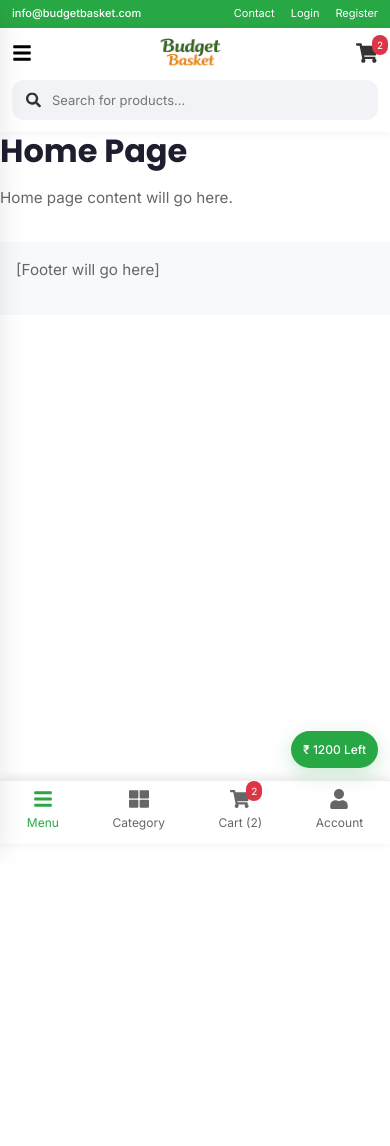
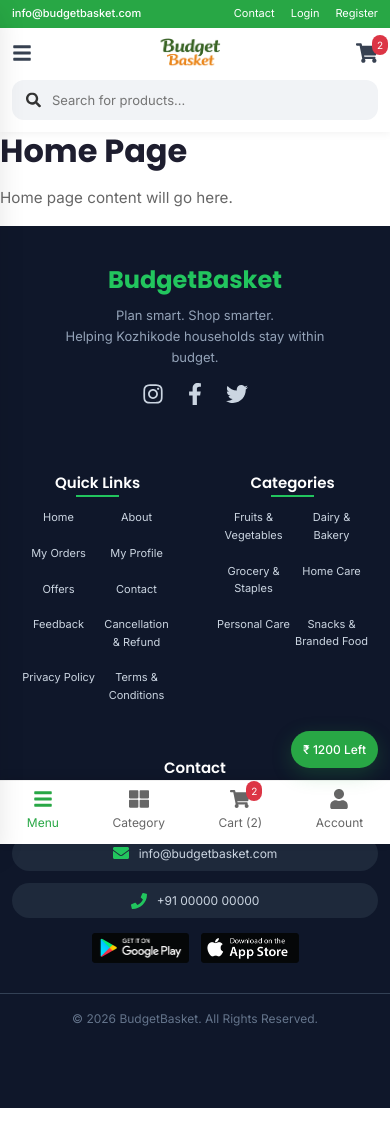
Before and after one commit to vyshnavs0003-sys/budgetbasket-pro-v2, a React (Vite) app: page / in a window 390 px wide. Shown: the top 1146 px of the page. Before the commit the page ends 844 px from the top, so only its background shows below. Built offline with nearby package versions, Linux system fonts and the light colour scheme.

Commit message:
feat: add footer component and update global styling (index.css)

```diff
--- /dev/null
+++ b/src/components/footer/Footer.css
@@ -0,0 +1,239 @@
+.footer-section {
+  background: var(--dark-900);
+  color: var(--text-inverse);
+  padding: 60px 0 20px;
+  font-size: 14px;
+}
+
+.footer-logo {
+  font-size: 22px;
+  font-weight: 700;
+  color: var(--accent-green);
+}
+
+.footer-tagline {
+  margin-top: 10px;
+  line-height: 1.6;
+  color: var(--text-soft);
+}
+
+.footer-title {
+  font-weight: 600;
+  margin-bottom: 15px;
+  color: var(--white);
+}
+
+.footer-links {
+  padding: 0;
+  margin: 0;
+}
+
+.footer-links li {
+  margin-bottom: 8px;
+}
+
+.footer-links a {
+  text-decoration: none;
+  color: var(--text-inverse);
+  display: inline-block;
+  transition: 0.3s ease;
+}
+
+.footer-links a:hover {
+  color: var(--accent-green);
+  transform: translateX(5px);
+}
+
+/* Social Icons */
+.social-icons {
+  display: flex;
+  align-items: center;
+  gap: 15px;
+  flex-wrap: wrap;
+}
+
+.social-icons a {
+  color: var(--text-inverse);
+  display: inline-flex;
+  align-items: center;
+  justify-content: center;
+  transition: 0.3s ease;
+}
+
+.social-icons a:hover {
+  color: var(--accent-green);
+  transform: scale(1.15);
+}
+
+.social-icons svg {
+  font-size: 18px;
+}
+
+/* Contact Section */
+.footer-contact p {
+  color: var(--text-inverse);
+  margin-bottom: 12px;
+  display: flex;
+  align-items: center;
+  gap: 10px;
+}
+
+.footer-contact svg {
+  color: var(--accent-green);
+  flex-shrink: 0;
+}
+
+/* Store Badges */
+.store-badges {
+  display: flex;
+  gap: 12px;
+  margin-top: 20px;
+  flex-wrap: wrap;
+}
+
+.store-badge {
+  height: 40px;
+  width: auto;
+  cursor: pointer;
+  transition: transform 0.2s ease;
+}
+
+.store-badge:hover {
+  transform: scale(1.05);
+}
+
+.footer-bottom {
+  margin-top: 40px;
+  padding-top: 20px;
+  border-top: 1px solid var(--dark-700);
+  color: var(--dark-500);
+}
+
+/* FOOTER MOBILE */
+@media screen and (max-width: 768px) {
+  .footer-section {
+    padding: 40px 0 80px;
+    text-align: center;
+  }
+
+  .footer-logo {
+    font-size: 24px;
+    margin-bottom: 10px;
+  }
+
+  .footer-tagline {
+    font-size: 13px;
+    max-width: 280px;
+    margin-left: auto;
+    margin-right: auto;
+  }
+
+  .social-icons {
+    justify-content: center;
+    gap: 20px;
+    margin: 20px 0;
+  }
+
+  .social-icons svg {
+    font-size: 22px;
+  }
+
+  .footer-title {
+    margin-top: 25px;
+    margin-bottom: 12px;
+    font-size: 16px;
+    position: relative;
+    display: inline-block;
+  }
+
+  .footer-title::after {
+    content: '';
+    position: absolute;
+    bottom: -5px;
+    left: 25%;
+    width: 50%;
+    height: 2px;
+    background: var(--accent-green);
+  }
+
+  .col-6.col-md-2 .footer-links,
+  .col-6.col-md-3 .footer-links {
+    display: grid;
+    grid-template-columns: repeat(2, 1fr);
+    gap: 12px 8px;
+    padding: 0 10px;
+  }
+
+  .col-6.col-md-2 .footer-links li,
+  .col-6.col-md-3 .footer-links li {
+    margin: 0;
+    width: 100%;
+    text-align: center;
+  }
+
+  .col-6.col-md-2 .footer-links a,
+  .col-6.col-md-3 .footer-links a {
+    padding: 5px 0;
+    font-size: 13px;
+    color: var(--text-inverse);
+  }
+
+  .col-6.col-md-2 .footer-links a:hover,
+  .col-6.col-md-3 .footer-links a:hover {
+    color: var(--accent-green);
+    transform: translateY(-2px);
+  }
+
+  .footer-contact p {
+    justify-content: center;
+    font-size: 13px;
+    margin-bottom: 12px;
+    background: var(--dark-800);
+    padding: 10px 14px;
+    border-radius: 30px;
+  }
+
+  .footer-contact svg {
+    font-size: 16px;
+  }
+
+  .store-badges {
+    justify-content: center;
+    margin-top: 15px;
+  }
+
+  .store-badge {
+    height: 35px;
+  }
+
+  .footer-bottom {
+    margin-top: 30px;
+    padding-top: 15px;
+    font-size: 12px;
+  }
+}
+
+@media screen and (max-width: 480px) {
+  .col-6.col-md-2 .footer-links a,
+  .col-6.col-md-3 .footer-links a {
+    font-size: 11px;
+  }
+
+  .col-6.col-md-2 .footer-links,
+  .col-6.col-md-3 .footer-links {
+    gap: 8px 5px;
+  }
+
+  .footer-title {
+    font-size: 15px;
+  }
+
+  .footer-contact p {
+    font-size: 12px;
+    padding: 8px 12px;
+  }
+
+  .store-badge {
+    height: 30px;
+  }
+}
--- /dev/null
+++ b/src/components/footer/Footer.jsx
@@ -0,0 +1,120 @@
+import React from "react";
+import { Link } from "react-router-dom";
+import {
+  FaInstagram,
+  FaFacebookF,
+  FaTwitter,
+  FaMapMarkerAlt,
+  FaEnvelope,
+  FaPhone,
+} from "react-icons/fa";
+import "./Footer.css";
+
+import googlePlayImg from "../../assets/images/googleplay.png";
+import appStoreImg from "../../assets/images/appstore.png";
+
+const Footer = () => {
+  const categories = [
+    "Fruits & Vegetables",
+    "Dairy & Bakery",
+    "Grocery & Staples",
+    "Home Care",
+    "Personal Care",
+    "Snacks & Branded Food",
+  ];
+
+  const slugify = (text) =>
+    text
+      .toLowerCase()
+      .replace(/&/g, "and")
+      .replace(/\s+/g, "-")
+      .replace(/[^a-z0-9-]/g, "");
+
+  return (
+    <footer className="footer-section">
+      <div className="container">
+        <div className="row gy-4">
+          {/* Brand */}
+          <div className="col-12 col-md-4">
+            <h4 className="footer-logo">BudgetBasket</h4>
+            <p className="footer-tagline">
+              Plan smart. Shop smarter.
+              <br />
+              Helping Kozhikode households stay within budget.
+            </p>
+
+            <div className="social-icons mt-3">
+              <a href="#" aria-label="Instagram">
+                <FaInstagram />
+              </a>
+              <a href="#" aria-label="Facebook">
+                <FaFacebookF />
+              </a>
+              <a href="#" aria-label="Twitter">
+                <FaTwitter />
+              </a>
+            </div>
+          </div>
+
+          {/* Quick Links */}
+          <div className="col-6 col-md-2">
+            <h6 className="footer-title">Quick Links</h6>
+            <ul className="footer-links">
+              <li><Link to="/">Home</Link></li>
+              <li><Link to="/about">About</Link></li>
+              <li><Link to="/my-orders">My Orders</Link></li>
+              <li><Link to="/my-profile">My Profile</Link></li>
+              <li><Link to="/offers">Offers</Link></li>
+              <li><Link to="/contact">Contact</Link></li>
+              <li><Link to="/feedback">Feedback</Link></li>
+              <li><Link to="/cancellation-refund">Cancellation & Refund</Link></li>
+              <li><Link to="/privacy-policy">Privacy Policy</Link></li>
+              <li><Link to="/terms">Terms & Conditions</Link></li>
+            </ul>
+          </div>
+
+          {/* Categories */}
+          <div className="col-6 col-md-3">
+            <h6 className="footer-title">Categories</h6>
+            <ul className="footer-links">
+              {categories.map((item, index) => (
+                <li key={index}>
+                  <Link to={`/category/${slugify(item)}`}>
+                    {item}
+                  </Link>
+                </li>
+              ))}
+            </ul>
+          </div>
+
+          {/* Contact */}
+          <div className="col-12 col-md-3 footer-contact">
+            <h6 className="footer-title">Contact</h6>
+            <p><FaMapMarkerAlt /> Kozhikode, Kerala</p>
+            <p><FaEnvelope /> info@budgetbasket.com</p>
+            <p><FaPhone /> +91 00000 00000</p>
+
+            <div className="store-badges">
+              <img
+                src={googlePlayImg}
+                alt="Get it on Google Play"
+                className="store-badge"
+              />
+              <img
+                src={appStoreImg}
+                alt="Download on App Store"
+                className="store-badge"
+              />
+            </div>
+          </div>
+        </div>
+      </div>
+
+      <div className="footer-bottom text-center">
+        © {new Date().getFullYear()} BudgetBasket. All Rights Reserved.
+      </div>
+    </footer>
+  );
+};
+
+export default Footer;
--- a/src/components/layout/Layout.jsx
+++ b/src/components/layout/Layout.jsx
@@ -5,6 +5,7 @@ import MainNav from '../navbar/MainNav';
 import CategoryBar from '../navbar/CategoryBar';
 import BottomNav from '../navbar/BottomNav';
 import HamburgerSidebar from '../navbar/HamburgerSidebar';
+import Footer from '../footer/Footer';
 
 const Layout = () => {
   const [sidebarOpen, setSidebarOpen] = useState(false);
@@ -35,9 +36,9 @@ const Layout = () => {
       />
       <HamburgerSidebar isOpen={sidebarOpen} onClose={handleSidebarClose} />
       {/* Footer placeholder */}
-      <footer style={{ background: '#f8f9fa', padding: '1rem', marginTop: '2rem' }}>
-        <p>[Footer will go here]</p>
-      </footer>
+
+       <Footer />
+
     </>
   );
 };
--- a/src/styles/index.css
+++ b/src/styles/index.css
@@ -2,7 +2,7 @@
 @import url('https://fonts.googleapis.com/css2?family=Poppins:wght@300;400;500;600;700;800&display=swap');
 @import url('https://fonts.googleapis.com/css2?family=Inter:wght@300;400;500;600;700&display=swap');
 
-/* --ROOT VARIABLES--  */
+/* --ROOT VARIABLES-- */
 :root {
   /* Brand Colors */
   --primary: #28a745;
@@ -18,6 +18,23 @@
   --border-light: #f0f0f0;
   --bg-light: #f8f9fa;
   --white: #ffffff;
+
+  /* Extra Neutral Shades */
+  --gray-dark: #374151;
+  --gray-lighter: #e5e7eb;
+
+  /* Dark Theme Shades (Reusable) */
+  --dark-900: #0f172a;
+  --dark-800: #1e293b;
+  --dark-700: #334155;
+  --dark-500: #64748b;
+
+  /* Soft / Inverse Text */
+  --text-inverse: #cbd5e1;
+  --text-soft: #94a3b8;
+
+  /* Accent */
+  --accent-green: #22c55e;
 
   /* Status Colors */
   --danger: #dc3545;
@@ -36,34 +53,34 @@
   --font-bold: 700;
   --font-extrabold: 800;
 
-  --text-xs: 0.75rem;   /* 12px */
-  --text-sm: 0.875rem;  /* 14px */
-  --text-base: 1rem;    /* 16px */
-  --text-md: 1.125rem;  /* 18px */
-  --text-lg: 1.25rem;   /* 20px */
-  --text-xl: 1.5rem;    /* 24px */
-  --text-2xl: 1.875rem; /* 30px */
-  --text-3xl: 2.25rem;  /* 36px */
-  --text-4xl: 2.75rem;  /* 44px */
+  --text-xs: 0.75rem;
+  --text-sm: 0.875rem;
+  --text-base: 1rem;
+  --text-md: 1.125rem;
+  --text-lg: 1.25rem;
+  --text-xl: 1.5rem;
+  --text-2xl: 1.875rem;
+  --text-3xl: 2.25rem;
+  --text-4xl: 2.75rem;
 
   /* Spacing */
-  --space-1: 0.25rem;   /* 4px */
-  --space-2: 0.5rem;    /* 8px */
-  --space-3: 0.75rem;   /* 12px */
-  --space-4: 1rem;      /* 16px */
-  --space-5: 1.25rem;   /* 20px */
-  --space-6: 1.5rem;    /* 24px */
-  --space-8: 2rem;      /* 32px */
-  --space-10: 2.5rem;   /* 40px */
-  --space-12: 3rem;     /* 48px */
-  --space-16: 4rem;     /* 64px */
+  --space-1: 0.25rem;
+  --space-2: 0.5rem;
+  --space-3: 0.75rem;
+  --space-4: 1rem;
+  --space-5: 1.25rem;
+  --space-6: 1.5rem;
+  --space-8: 2rem;
+  --space-10: 2.5rem;
+  --space-12: 3rem;
+  --space-16: 4rem;
 
   /* Radius */
-  --radius-sm: 0.375rem;  /* 6px */
-  --radius-md: 0.5rem;    /* 8px */
-  --radius-lg: 0.75rem;   /* 12px */
-  --radius-xl: 1rem;      /* 16px */
-  --radius-2xl: 1.25rem;  /* 20px */
+  --radius-sm: 0.375rem;
+  --radius-md: 0.5rem;
+  --radius-lg: 0.75rem;
+  --radius-xl: 1rem;
+  --radius-2xl: 1.25rem;
   --radius-full: 9999px;
 
   /* Shadows */
@@ -108,14 +125,18 @@ body {
   -moz-osx-font-smoothing: grayscale;
 }
 
-/* --GLOBAL ELEMENTS--  */
+/* --GLOBAL ELEMENTS-- */
 img,
 picture,
 video,
-canvas,
-svg {
+canvas {
   display: block;
   max-width: 100%;
+}
+
+svg {
+  display: inline-block;
+  vertical-align: middle;
 }
 
 a {
@@ -151,7 +172,7 @@ ol {
   color: var(--white);
 }
 
-/* --TYPOGRAPHY--  */
+/* --TYPOGRAPHY-- */
 h1,
 h2,
 h3,
@@ -199,7 +220,7 @@ p {
   color: var(--text-secondary);
 }
 
-/* --COMMON LAYOUT HELPERS--  */
+/* --COMMON LAYOUT HELPERS-- */
 .section-padding {
   padding: var(--section-padding);
 }
@@ -243,7 +264,7 @@ p {
   transform: translateX(-50%);
 }
 
-/* --APP UTILITIES-- */
+/* --UTILITIES-- */
 .app-text-primary {
   color: var(--primary) !important;
 }
@@ -302,7 +323,7 @@ p {
   box-shadow: var(--shadow-hover);
 }
 
-/*  --BUTTON SYSTEM-- */
+/* --BUTTON SYSTEM-- */
 .btn-primary-custom {
   display: inline-flex;
   align-items: center;
@@ -323,6 +344,7 @@ p {
   background: var(--primary-dark);
   transform: translateY(-2px);
   box-shadow: var(--shadow-green);
+  color: var(--white);
 }
 
 .btn-outline-custom {
@@ -347,7 +369,7 @@ p {
   color: var(--white);
 }
 
-/* --SCROLLBAR--  */
+/* --SCROLLBAR-- */
 ::-webkit-scrollbar {
   width: 8px;
 }
@@ -365,7 +387,7 @@ p {
   background: rgba(40, 167, 69, 0.7);
 }
 
-/*  --RESPONSIVE-- */
+/* --RESPONSIVE-- */
 @media (max-width: 992px) {
   :root {
     --section-padding: 70px 0;
```
Also changed, not shown: src/assets/images/appstore.png (added), src/assets/images/googleplay.png (added).
